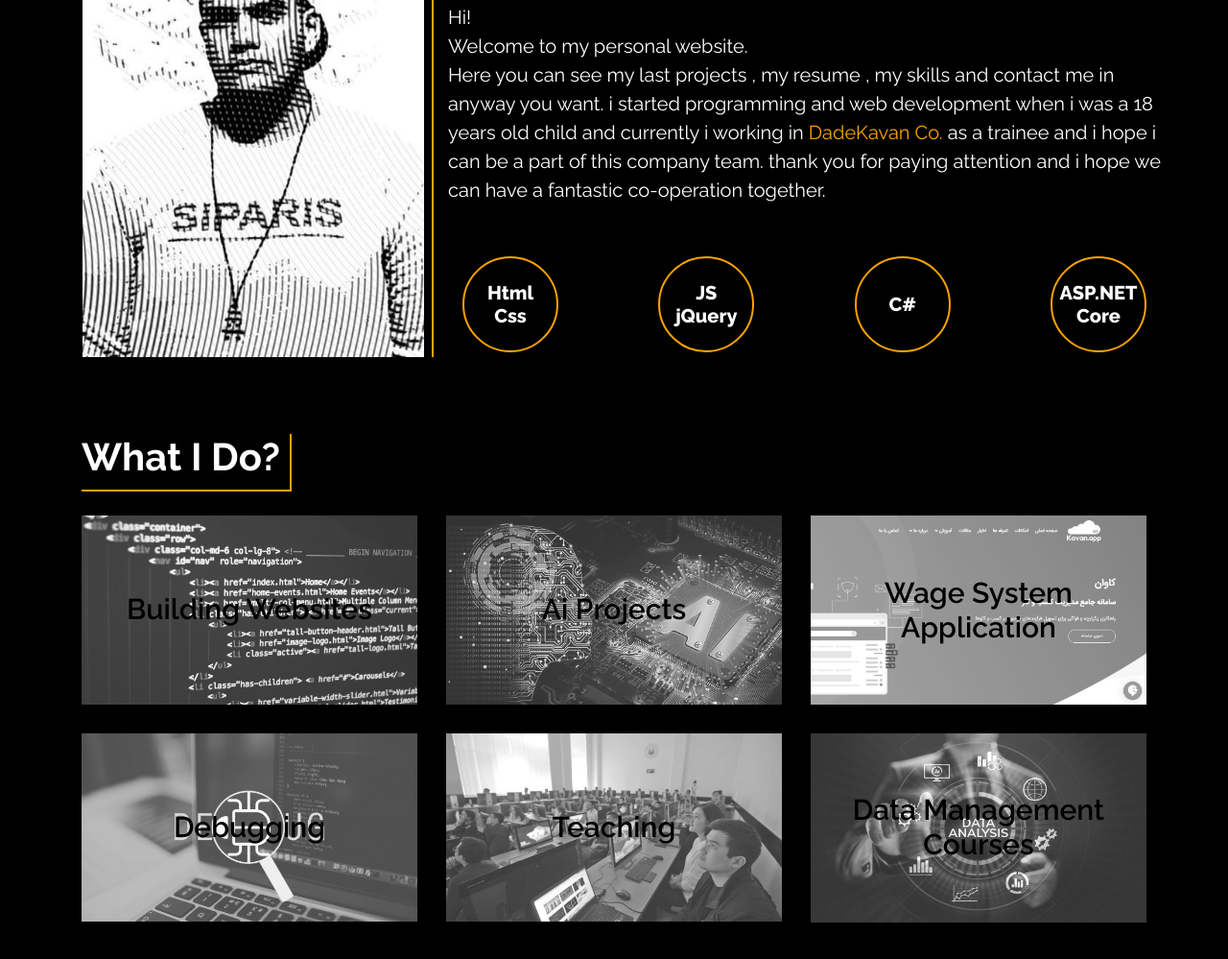
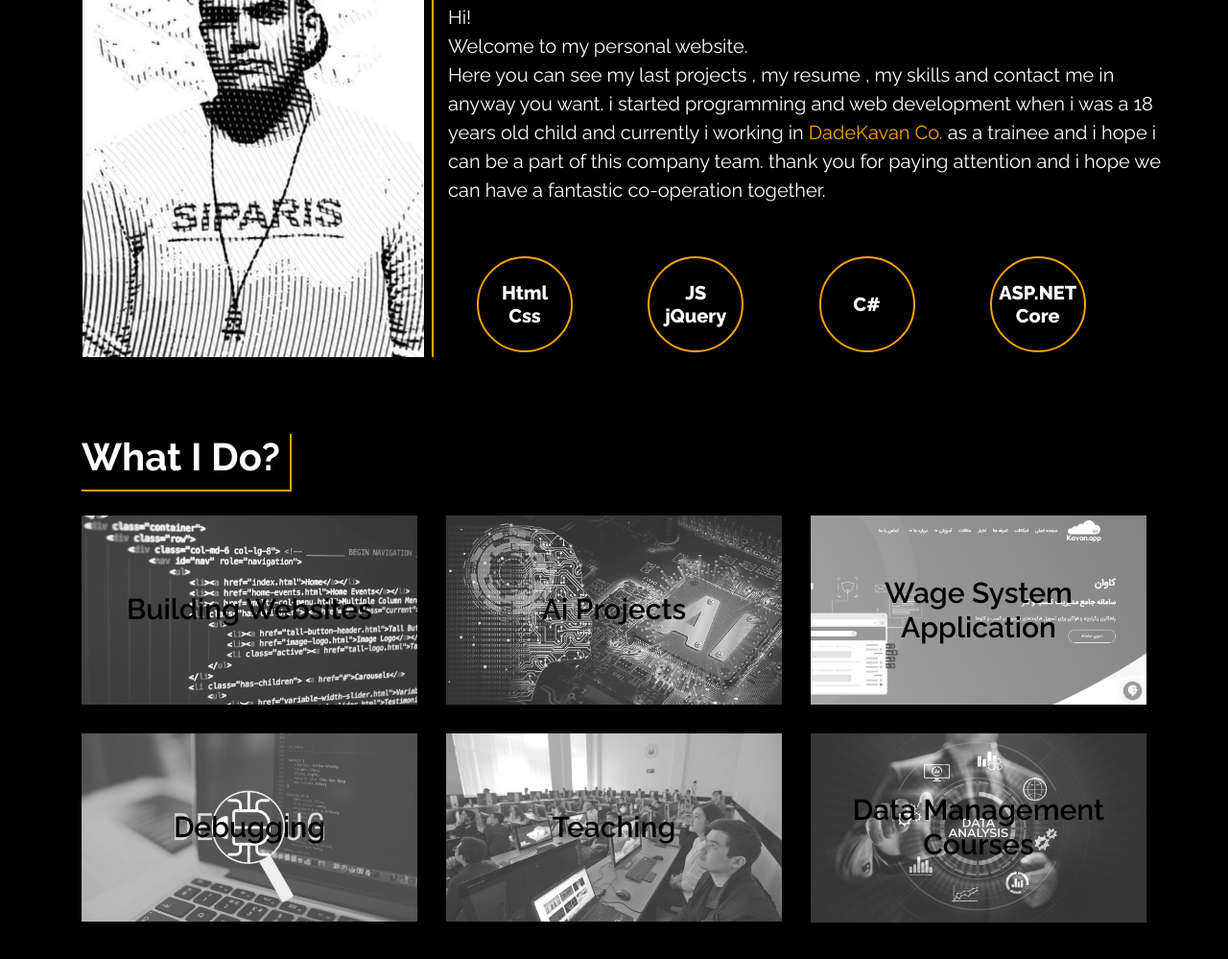
Before and after one commit to AlirezaBVB/AlirezaBVB.github.io, a plain HTML site: page index.htm in a window 1280 px wide. Shown: the part 1008-2007 px from the top of the page at 96% size. Drawn offline with nearby package versions, Linux system fonts and the light colour scheme.

Commit message:
nav fixing 1

```diff
--- a/assets/CSS/index.css
+++ b/assets/CSS/index.css
@@ -620,8 +620,7 @@ body,input,textarea,button{
         display: block!important;
     }
 } */
-
-@media only screen and (max-width: 700px){
+@media only screen and (max-width: 992px){
     .navToggle{
         display: flex !important;
     }
--- a/index.htm
+++ b/index.htm
@@ -94,17 +94,25 @@
                     <div class="states">
                         <div class="container">
                             <div class="row justify-content-between">
+                                <div class="col-6 col-md-3">
                                     <div class="stateBox">
                                         <h2>Html </br> Css</h2>
                                     </div>
+                                </div>
+                                <div class="col-6 col-md-3">
                                     <div class="stateBox">
                                         <h2>JS </br> jQuery</h2>
                                     </div>
+                                </div>
+                                <div class="col-6 col-md-3 mt-4 mt-md-0">
                                     <div class="stateBox">
                                         <h2>C#</h2>
                                     </div>
+                                </div>
+                                <div class="col-6 col-md-3 mt-4 mt-md-0">
                                     <div class="stateBox">
                                         <h2>ASP.NET Core</h2>
+                                    </div>
                                 </div>
                             </div>
                         </div>
```
Lines whose indentation alone changed are shown as unchanged.
